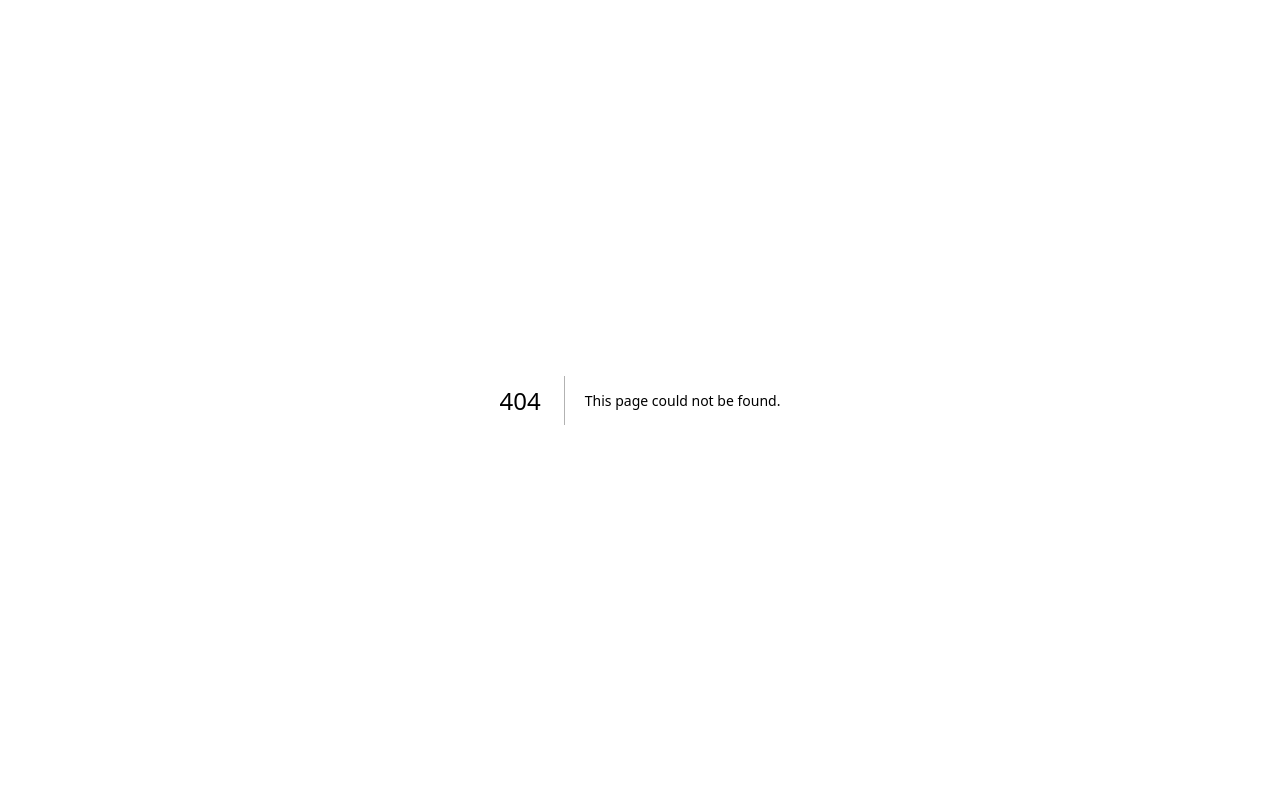
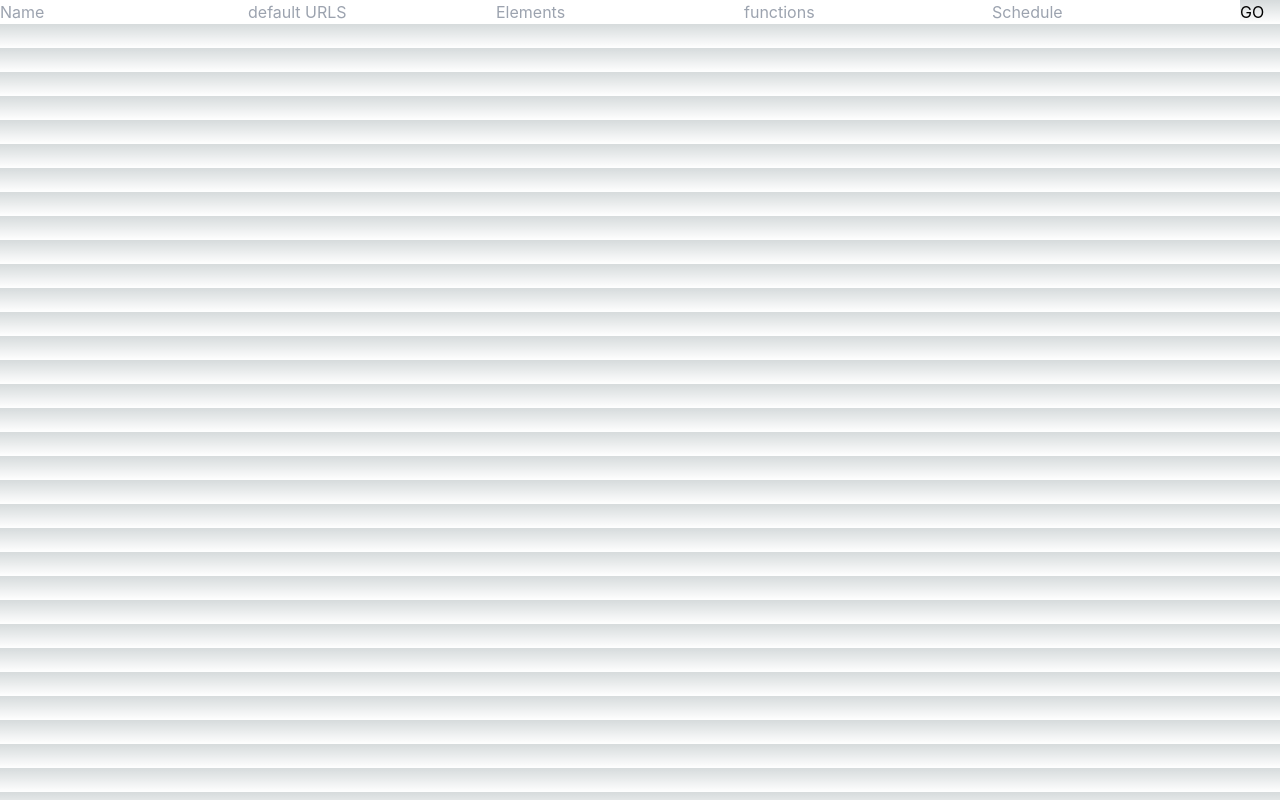
Before and after one commit to sup-Udh/Scraper-io, a Next.js app: page /user/newscraper in a window 1280 px wide. Before the commit this address had no page. Built offline with nearby package versions, Linux system fonts and the light colour scheme.

Commit message:
API datras

```diff
--- /dev/null
+++ b/pages/api/scraper/new_scraper.ts
@@ -0,0 +1,9 @@
+import { connectDB } from "@/models/db";
+
+
+export default async function handler(req: any, res:any) {
+    if(req.method === "POST"){
+        const name = req.body.name;
+        console.log(name);
+    }
+}
--- a/pages/user/dashboard.tsx
+++ b/pages/user/dashboard.tsx
@@ -10,7 +10,6 @@ const DynamicComponentWithNoSSR = dynamic(() => import('@/components/SideBar'))
 export default function Dashboard(){
     return(
         <>
-        <DynamicComponentWithNoSSR />
         <div>
         {/* sidebar */}
         <div className="flex">
--- /dev/null
+++ b/pages/user/newscraper.tsx
@@ -0,0 +1,36 @@
+import { useState } from 'react'
+import axios from 'axios';
+export default function newscraper(){
+    const [name, setName] = useState("")
+    const sub = async (e:any) => {
+        e.preventDefault();
+
+        try{
+            // send data to api
+            const response = await axios.post("/api/scraper/new_scraper", {
+                name
+            })
+            console.log(response)
+        } catch (error) {
+            console.log(error)
+
+
+        }
+    }
+    return(
+        <>
+        <form>
+            <input placeholder="Name" value={name} onChange={(e) => setName(e.target.value)}/>
+            <input placeholder="default URLS"/>
+            <input placeholder="Elements"/>
+            <input placeholder="functions"/>
+
+            <input placeholder="Schedule"/>
+
+            <button onClick={sub}>GO</button>
+
+
+        </form>
+        </>
+    )
+}
```
Also changed, not shown: 1 other file (tests, documents, lock files or other folders).
